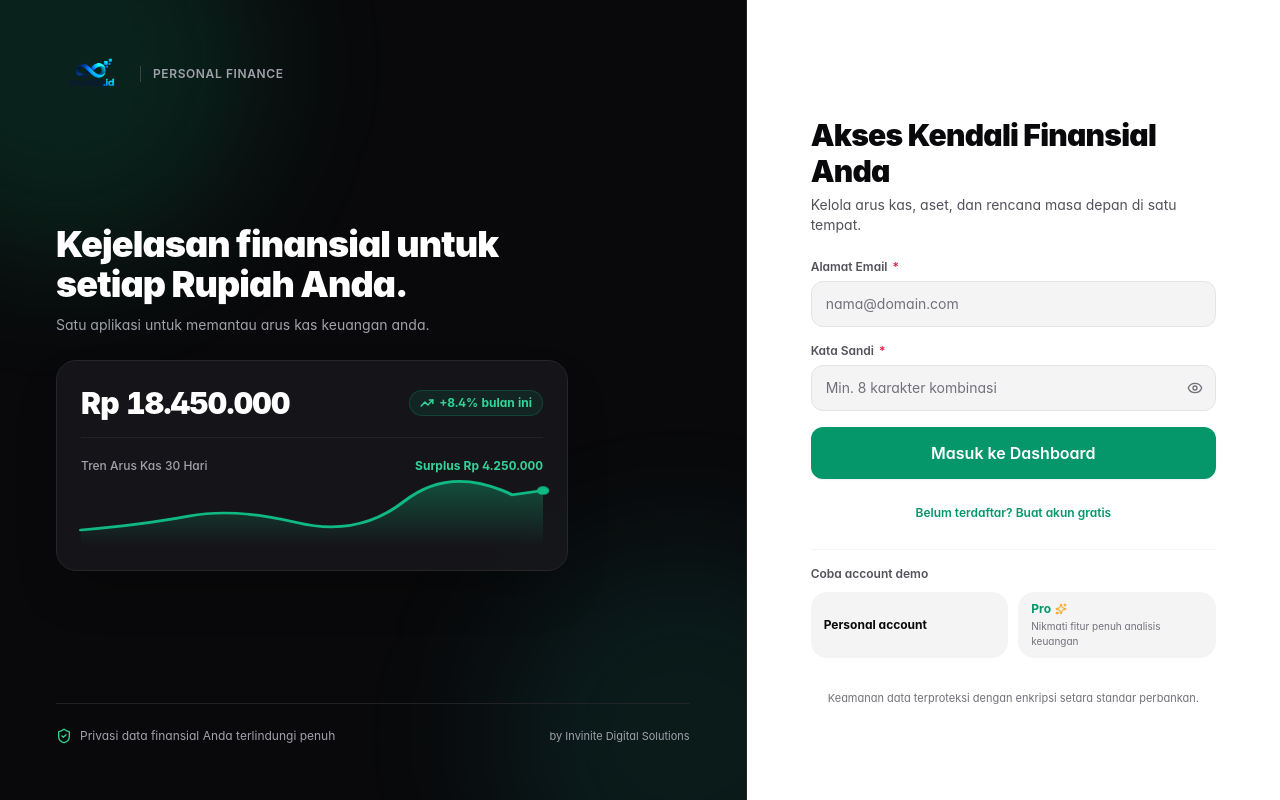
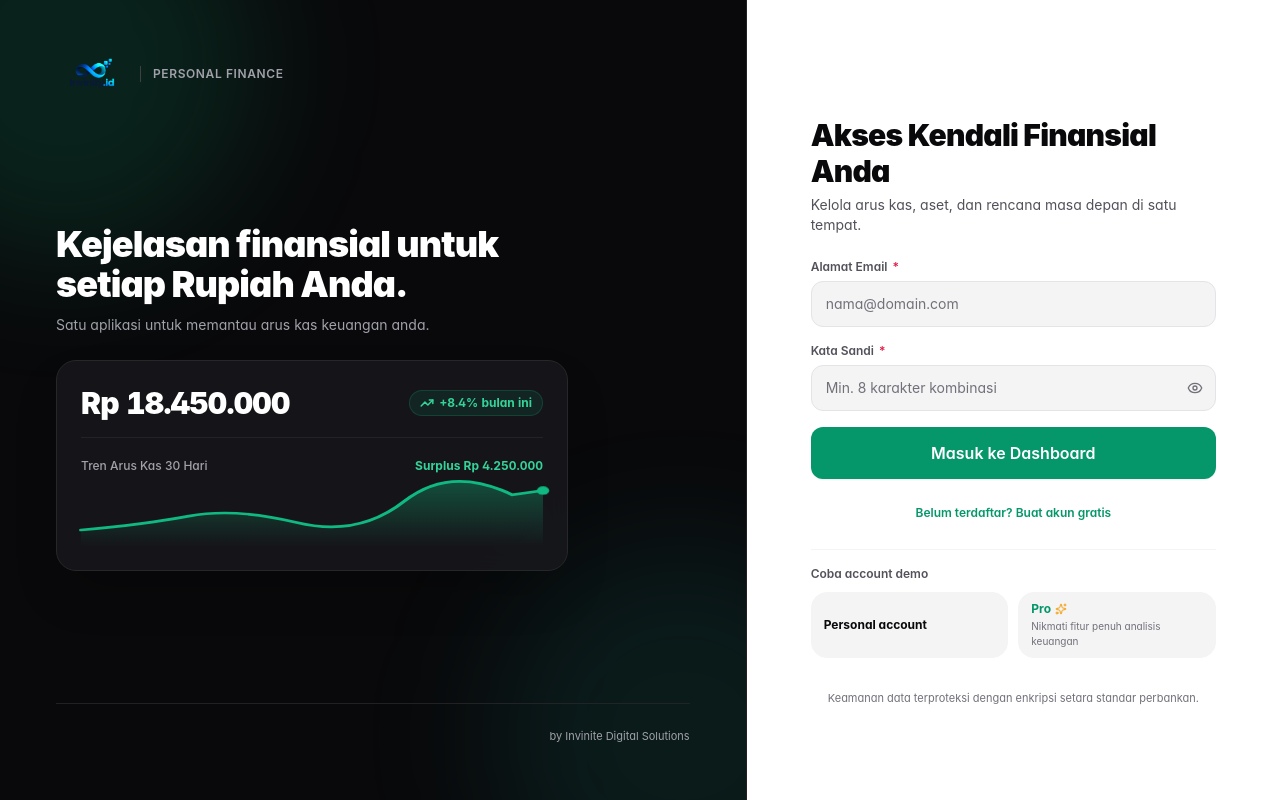
Before and after one commit to Nurdiansyah0/rustee, a Vue app in the folder frontend/: page / in a window 1280 px wide. Built offline with nearby package versions, Linux system fonts and the light colour scheme; no server answers.

Commit message:
chore(ui): remove privacy statement and icon from auth footer

```diff
--- a/frontend/src/components/auth/SplitScreenAuth.vue
+++ b/frontend/src/components/auth/SplitScreenAuth.vue
@@ -77,12 +77,8 @@
         </div>
       </div>
 
-      <!-- Bottom Trust Statement -->
-      <div class="relative z-10 flex items-center justify-between text-xs text-zinc-400 pt-6 border-t border-zinc-800/80">
-        <div class="flex items-center gap-2">
-          <ShieldCheck class="w-4 h-4 text-emerald-400" />
-          <span>Privasi data finansial Anda terlindungi penuh</span>
-        </div>
+      <!-- Bottom Footer -->
+      <div class="relative z-10 flex items-center justify-end text-xs text-zinc-400 pt-6 border-t border-zinc-800/80">
         <span class="text-[11px] text-zinc-400">by Invinite Digital Solutions</span>
       </div>
     </div>
@@ -235,7 +231,6 @@ import { Input, Button } from '@/components/ui'
 import { useAuthStore } from '@/stores/auth'
 import {
   TrendingUp,
-  ShieldCheck,
   AlertCircle,
   Sparkles
 } from 'lucide-vue-next'
```
